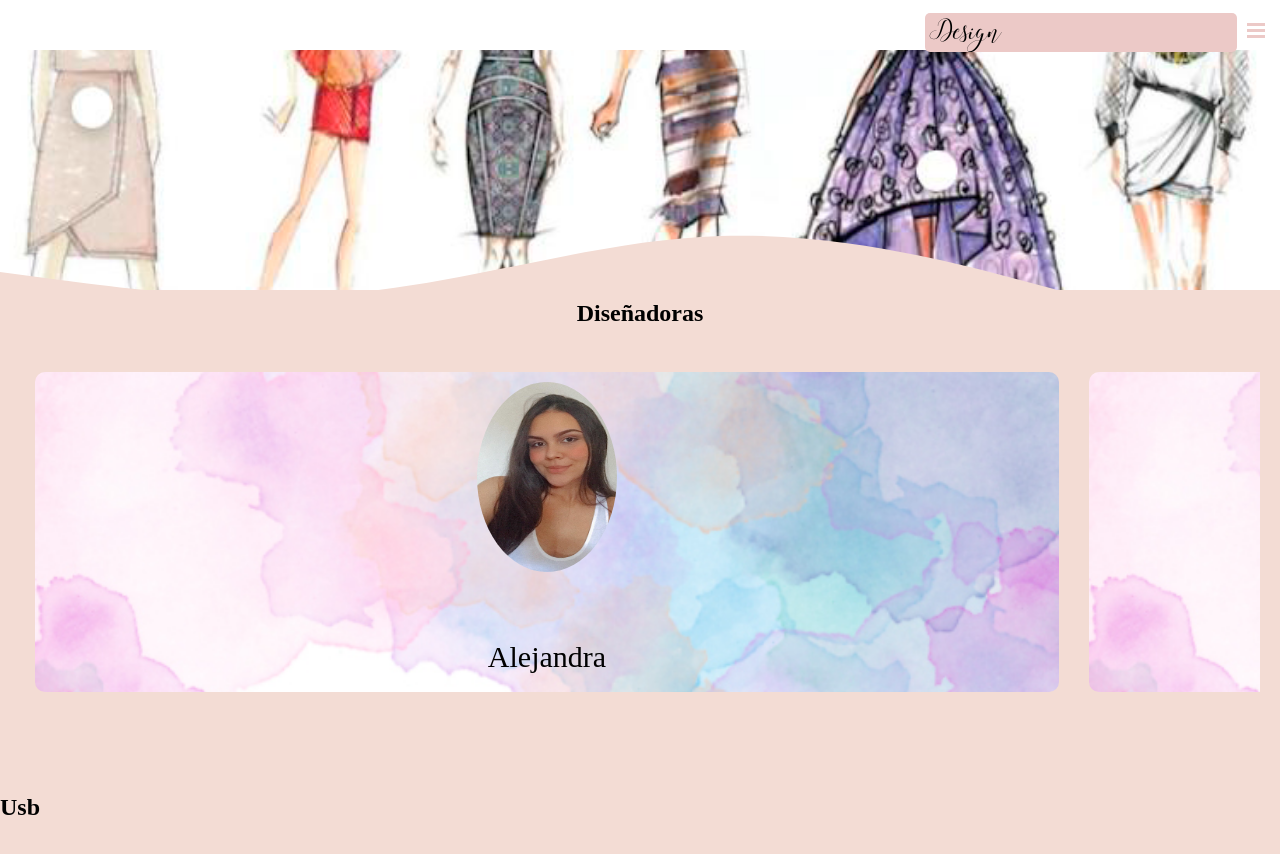
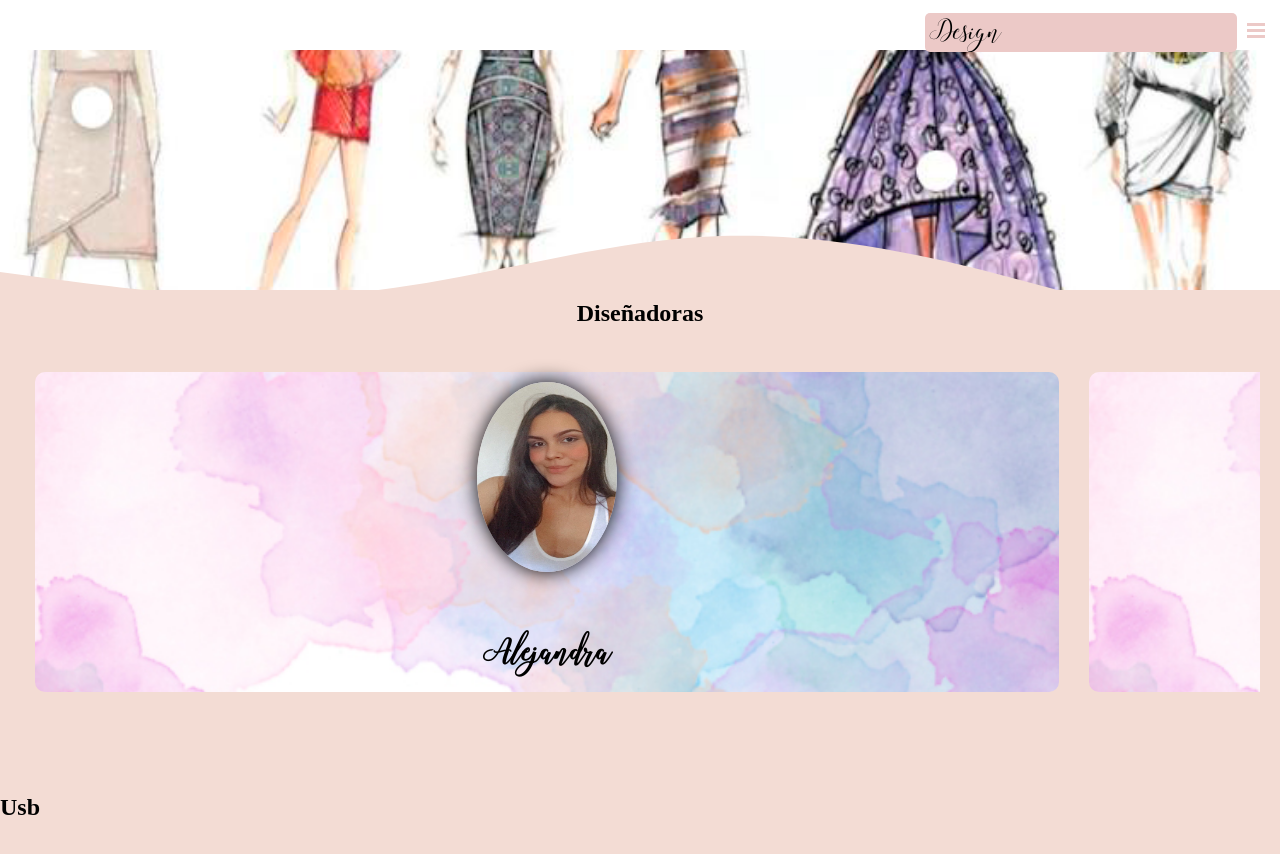
Before and after one commit to StevenC23/Design, a React (Create React App) app: page / in a window 1280 px wide. Shown: the top 854 px of the page. Built offline with nearby package versions, Linux system fonts and the light colour scheme.

Commit message:
scroll designers edit3

```diff
--- a/src/components/designerscard/Designers.css
+++ b/src/components/designerscard/Designers.css
@@ -48,6 +48,7 @@ a {
 .designers-card-div .img {
   height: 80%;
   margin: 10px auto;
+  margin-bottom: 0;
   display: flex;
   border-top-left-radius: 10px;
   border-top-right-radius: 10px;
@@ -58,10 +59,10 @@ a {
   height: 190px;
   margin: 10px auto;
   border-radius: 50%;
+  box-shadow: 0px 0px 20px rgb(0, 0, 0);
 }
 
 .designers-card-div .data {
-  margin: 10px;
   display: flex;
   margin-top: 0;
   justify-content: center;
@@ -70,6 +71,8 @@ a {
   color: black;
   font-size: 30px;
   padding: 2px;
+  font-family: montic;
+  font-weight: bold;
 }
 
 /* --------------hover--------------*/
```
